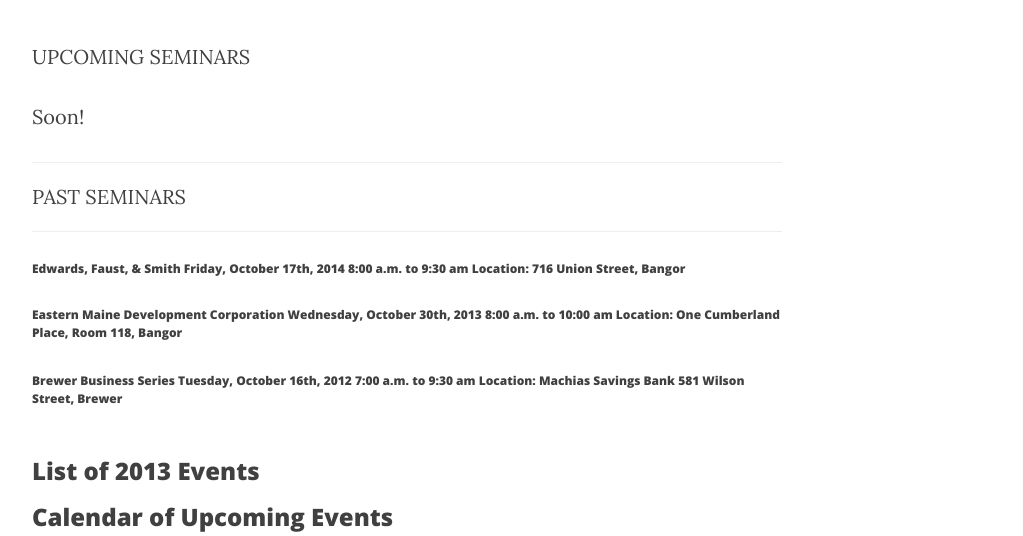
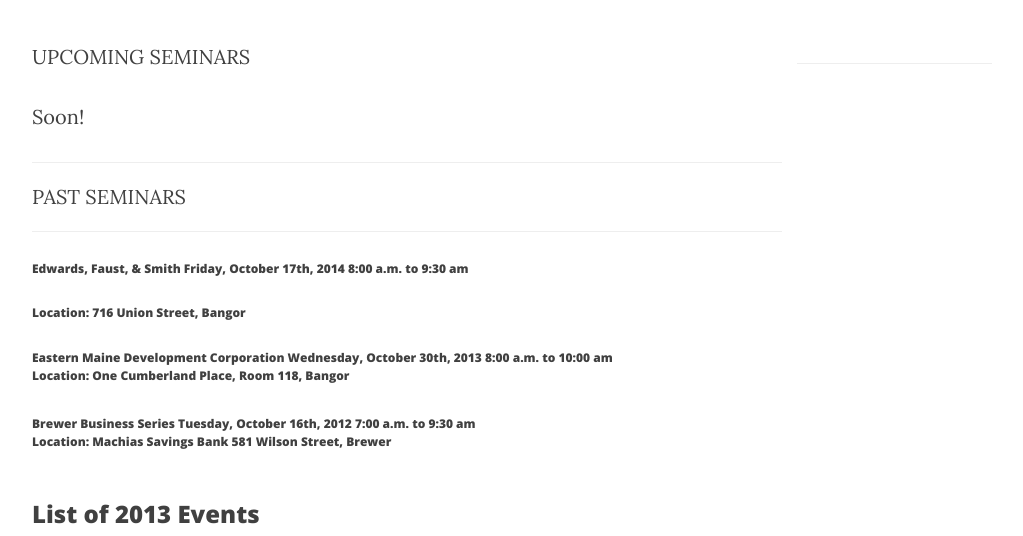
Before and after one commit to grumaccountant/eric, a Jekyll site: the page built from seminars.html, in a window 1280 px wide and 900 px high, scrolled down 428 px, cut to the strip 0-536 px from the top of the window. Shown: the whole strip, without its empty margins (233-1256 px from the left). Built offline with Jekyll 4.4.1, drawn with Linux system fonts in a browser that asks for light colours; nearby versions of some CDN libraries; some of the changed lines change nothing that is shown.

Commit message:
Update seminars.html

```diff
--- a/seminars.html
+++ b/seminars.html
@@ -19,15 +19,15 @@
 <p><h6>
 Edwards, Faust, & Smith
 Friday, October 17th, 2014 8:00 a.m. to 9:30 am
-Location:  716 Union Street, Bangor
+<br></p>Location:  716 Union Street, Bangor
 <p>
 Eastern Maine Development Corporation
 Wednesday, October 30th, 2013  8:00 a.m. to 10:00 am
-Location: One Cumberland Place, Room 118, Bangor
+<br>Location: One Cumberland Place, Room 118, Bangor
 <p>
 Brewer Business Series
 Tuesday, October 16th, 2012 7:00 a.m. to 9:30 am
-Location:  Machias Savings Bank 581 Wilson Street, Brewer
+<br>Location:  Machias Savings Bank 581 Wilson Street, Brewer
 <h6>
 
     </div>
@@ -40,5 +40,6 @@
 </div>
 <div class="span9">
 <h3>Calendar of Upcoming Events</h3>
-<iframe src="https://www.google.com/calendar/embed?height=600&amp;wkst=1&amp;bgcolor=%23ffffff&amp;src=60kvvarubrv958lj3snku908rg%40group.calendar.google.com&amp;color=%231B887A&amp;ctz=America%2FNew_York" style=" border-width:0 " width="100%" height="600" frameborder="0" scrolling="no"></iframe>
-</div><!--/span-->
+<iframe src="https://www.google.com/calendar/embed?src=scatsmjhjs36h986ic0ov04uhc%40group.calendar.google.com&ctz=America/New_York" style="border: 0" width="800" height="600" frameborder="0" scrolling="no"></iframe>
+
+<div><!--/span-->
```
